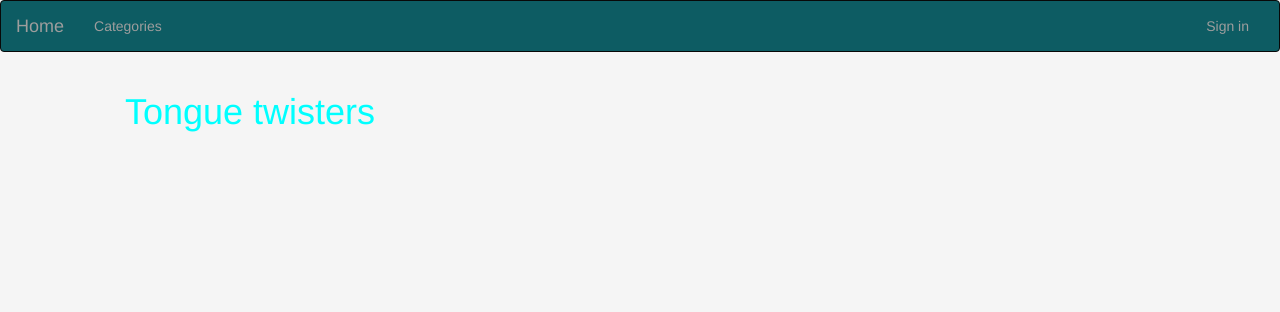
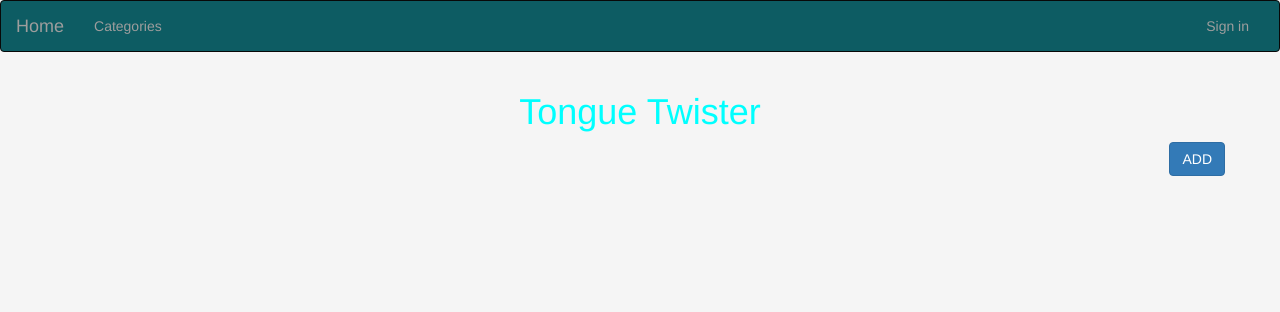
Before and after one commit to dgkilolo/Pitch, a Flask app: page /twister in a window 1280 px wide. Shown: the top 312 px of the page. Run offline with Flask 2, Linux system fonts and the light colour scheme; tables that the repository leaves empty hold one stand-in row (values such as "Sample post"); some libraries are stand-ins or nearby versions.

Commit message:
display the user input according to category in the different sections.

```diff
--- a/app/main/forms.py
+++ b/app/main/forms.py
@@ -1,5 +1,5 @@
 from flask_wtf import FlaskForm
-from wtforms import StringField,TextAreaField,SubmitField
+from wtforms import StringField,TextAreaField,SubmitField,SelectField,FileField
 from wtforms.validators import Required
 
 class UpdateProfile(FlaskForm):
@@ -9,5 +9,6 @@
 class NewPitch(FlaskForm):
   title = StringField("Pitch Title", validators = [Required()])
   pitch = TextAreaField("Description", validators = [Required()])
-
+  category = SelectField("Category",
+  choices=[("pun","pun"),("quote","quote"),("tongue twister","tongue twister")],validators = [Required()])
   submit=SubmitField("Add Pitch")
--- a/app/main/views.py
+++ b/app/main/views.py
@@ -26,7 +26,7 @@
     View root page function that returns the puns page and its data
     '''
     title = 'Pitch'
-    pitches = Pitch.query.all()
+    pitches = Pitch.query.filter_by(category = 'pun').all()
     return render_template('puns.html', title = title, pitches = pitches)
 
 @main.route('/quotes')
@@ -36,7 +36,8 @@
     View root page function that returns the quote page and its data
     '''
     title = 'Pitch'
-    return render_template('quotes.html', title = title)
+    pitches = Pitch.query.filter_by(category = 'quote').all()
+    return render_template('quotes.html', title = title, pitches = pitches)
 
 @main.route('/twister')
 def twister():
@@ -45,7 +46,8 @@
     View root page function that returns the tongue twister page and its data
     '''
     title = 'Pitch'
-    return render_template('twister.html', title = title)
+    pitches = Pitch.query.filter_by(category = 'tongue twister').all()
+    return render_template('twister.html', title = title, pitches = pitches)
 
 
 @main.route('/user/<uname>')
@@ -97,9 +99,10 @@
   if form.validate_on_submit():
     title = form.title.data
     pitch = form.pitch.data
+    category = form.category.data
 
     # Updated pitch instance
-    new_pitch = Pitch(title=title,description=pitch, user_id = user.id)
+    new_pitch = Pitch(title=title,description=pitch, user_id = user.id, category = category)
 
     # Save pitch method
     new_pitch.save_pitch()
@@ -107,3 +110,43 @@
 
   title = 'New pitch'
   return render_template('newpitch.html',title = title,pitch_form=form )
+
+@main.route('/quotes/new/<userID>', methods = ['GET','POST'])
+@login_required
+def add_pitched(userID):
+  user = User.query.filter_by(username = userID).first()
+  form = NewPitch()
+  if form.validate_on_submit():
+    title = form.title.data
+    pitch = form.pitch.data
+    category = form.category.data
+
+    # Updated pitch instance
+    new_pitch = Pitch(title=title,description=pitch, user_id = user.id, category = category)
+
+    # Save pitch method
+    new_pitch.save_pitch()
+    return redirect(url_for('.quote'))
+
+  title = 'New pitch'
+  return render_template('newpitch.html',title = title,pitch_form=form )
+
+@main.route('/twister/new/<userID>', methods = ['GET','POST'])
+@login_required
+def add_pitches(userID):
+  user = User.query.filter_by(username = userID).first()
+  form = NewPitch()
+  if form.validate_on_submit():
+    title = form.title.data
+    pitch = form.pitch.data
+    category = form.category.data
+
+    # Updated pitch instance
+    new_pitch = Pitch(title=title,description=pitch, user_id = user.id, category = category)
+
+    # Save pitch method
+    new_pitch.save_pitch()
+    return redirect(url_for('.twister'))
+
+  title = 'New pitch'
+  return render_template('newpitch.html',title = title,pitch_form=form )
--- a/app/models.py
+++ b/app/models.py
@@ -55,6 +55,7 @@
   description = db.Column(db.String(700))
   posted = db.Column(db.DateTime, default=datetime.utcnow)
   user_id = db.Column(db.Integer, db.ForeignKey('users.id'))
+  category = db.Column(db.String(255))
 
 
   def save_pitch(self):
--- a/app/templates/quotes.html
+++ b/app/templates/quotes.html
@@ -29,7 +29,7 @@
           <h1>Quotes</h1>
         </div>
         <div class="buttons" >
-          <a  href="/quotes/new"><button type="button" class="btn btn-primary ">ADD<br></button></a>
+          <a  href="{{url_for('main.add_pitched', userID = current_user.username)}}"><button type="button" class="btn btn-primary ">ADD<br></button></a>
         </div>
       </div>
         <div>
--- a/app/templates/twister.html
+++ b/app/templates/twister.html
@@ -23,13 +23,20 @@
 
     <div class="container">
 
-
       <div class="row">
-
-        <div class="col-md-4 card ">
-          <h1>Tongue twisters</h1>
+        <div>
+          <h1>Tongue Twister</h1>
+        </div>
+        <div class="buttons" >
+          <a  href="{{url_for('main.add_pitches', userID = current_user.username)}}"><button type="button" class="btn btn-primary ">ADD<br></button></a>
         </div>
       </div>
+        <div>
+          {% for pitch in pitches %}
+            <h2> {{pitch.title}} </h2>
+            <p> {{pitch.description}} </p>
+          {% endfor %}
+        </div>
     </div>
     {% endblock %}
 
```
Also changed, not shown: migrations/versions/b8fd90f03161_category_column.py (added, +28 -0 lines), app/static/photos/chewToy.jpg (added), app/static/photos/food_1.jpg (added).
